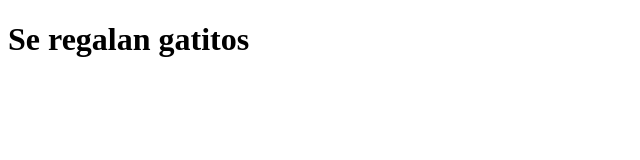
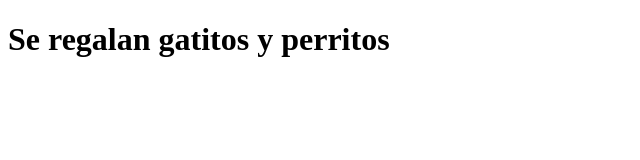
Before and after one commit to ErwinCofre/resumen, a plain HTML site: page index.html in a window 1280 px wide. Shown: the whole page, without its empty margins (0-640 px from the left). Drawn offline with Linux system fonts and the light colour scheme.

Commit message:
se cambia titulo

```diff
--- a/index.html
+++ b/index.html
@@ -6,6 +6,6 @@
     <title>Gatitos</title>
 </head>
 <body>
-    <h1>Se regalan gatitos</h1>
+    <h1>Se regalan gatitos y perritos</h1>
 </body>
 </html>
```
